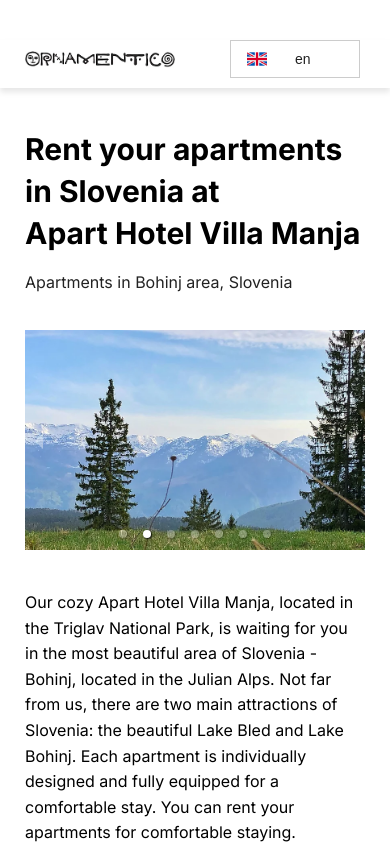
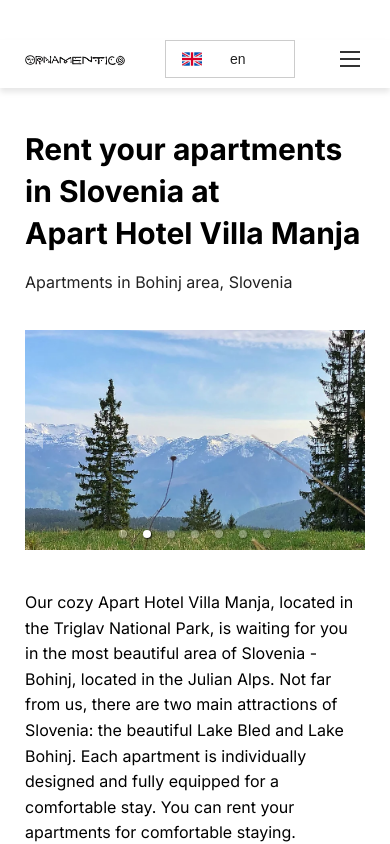
Before and after one commit to holus-bolus/ornamentico, a Next.js app: page / in a window 390 px wide. Shown: the top 844 px of the page. Built offline with nearby package versions, Linux system fonts and the light colour scheme.

Commit message:
Adjusted the mobile

```diff
--- a/src/components/Header/Header.css
+++ b/src/components/Header/Header.css
@@ -101,7 +101,7 @@
     transform: translateY(0);
 }
 
-@media (max-width: 480px) {
+@media (max-width: 768px) {
     .header__logo img {
         width: 150px;
         height: auto;
@@ -112,17 +112,6 @@
         gap: 10px;
         align-items: center;
         padding-bottom: 10px;
-    }
-
-    .header__language-selector {
-        display: flex;
-        flex-direction: column;
-        align-items: flex-start;
-        width: 50px;
-    }
-
-    .header__language-selector select {
-        width: 100%;
     }
 
     .burger-menu {
@@ -179,3 +168,13 @@
         width: 100%;
     }
 }
+
+@media (max-width: 390px) {
+    .header__logo img {
+        width: 100px;
+    }
+
+    .header__language-selector {
+        width: auto;
+    }
+}
```
